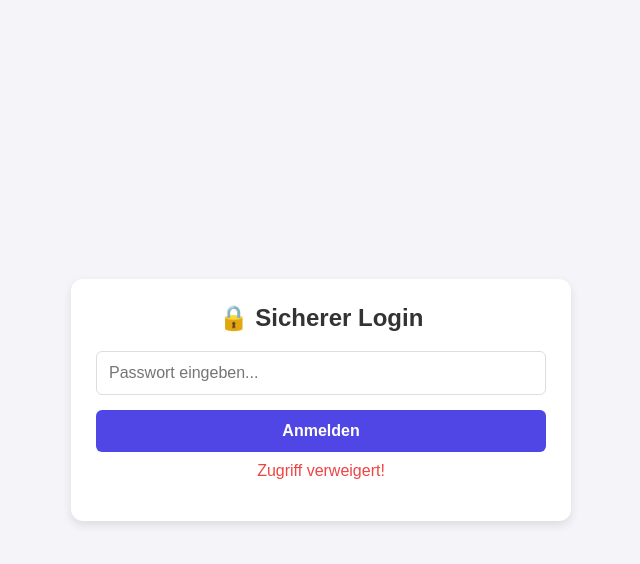
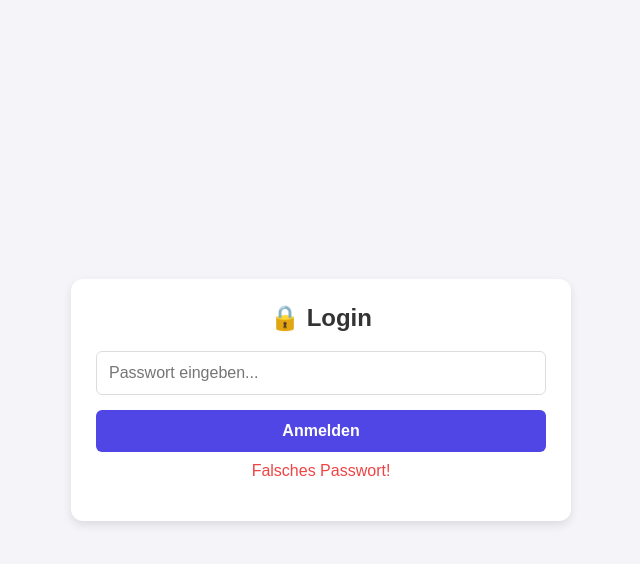
Before and after one commit to kimarcoki/materialrechner, a plain HTML site: page index.html in a window 1280 px wide. Both pictures are taken after a click on the button "Anmelden". Shown: the whole page, without its empty margins (319-959 px from the left). Drawn offline with Linux system fonts and the light colour scheme.

Commit message:
Update index.html

```diff
--- a/index.html
+++ b/index.html
@@ -41,10 +41,10 @@
         <button id="toggleBtn" class="menu-toggle" onclick="toggleSidebar()">☰ Menü</button>
 
         <div id="login-screen" class="card">
-            <h2>🔒 Sicherer Login</h2>
+            <h2>🔒 Login</h2>
             <input type="password" id="passInput" placeholder="Passwort eingeben...">
             <button onclick="checkPassword()">Anmelden</button>
-            <p id="error" style="color: #ef4444; display: none; text-align: center; margin-top: 10px;">Zugriff verweigert!</p>
+            <p id="error" style="color: #ef4444; display: none; text-align: center; margin-top: 10px;">Falsches Passwort!</p>
         </div>
 
         <div id="app-content">
@@ -78,19 +78,13 @@
     </div>
 
     <script>
-        // Passwort-Hash für: nucfov-temsut-1Bevka
-        const HASHED_PW = "77d3376e1026075677e890f05596f272c726359df32b3504f4700f73f8f17070";
+        // Passwort direkt gesetzt
+        const MEIN_PASSWORT = "nucfov-temsut-1Bevka";
 
-        async function checkPassword() {
+        function checkPassword() {
             const input = document.getElementById('passInput').value;
 
-            // Umwandlung in SHA-256 Hash
-            const msgBuffer = new TextEncoder().encode(input);
-            const hashBuffer = await crypto.subtle.digest('SHA-256', msgBuffer);
-            const hashArray = Array.from(new Uint8Array(hashBuffer));
-            const hashedInput = hashArray.map(b => b.toString(16).padStart(2, '0')).join('');
-
-            if(hashedInput === HASHED_PW) {
+            if(input.trim() === MEIN_PASSWORT) {
                 document.getElementById('login-screen').style.display = 'none';
                 document.getElementById('app-content').style.display = 'flex';
                 document.getElementById('sidebar').style.display = 'flex';
```
